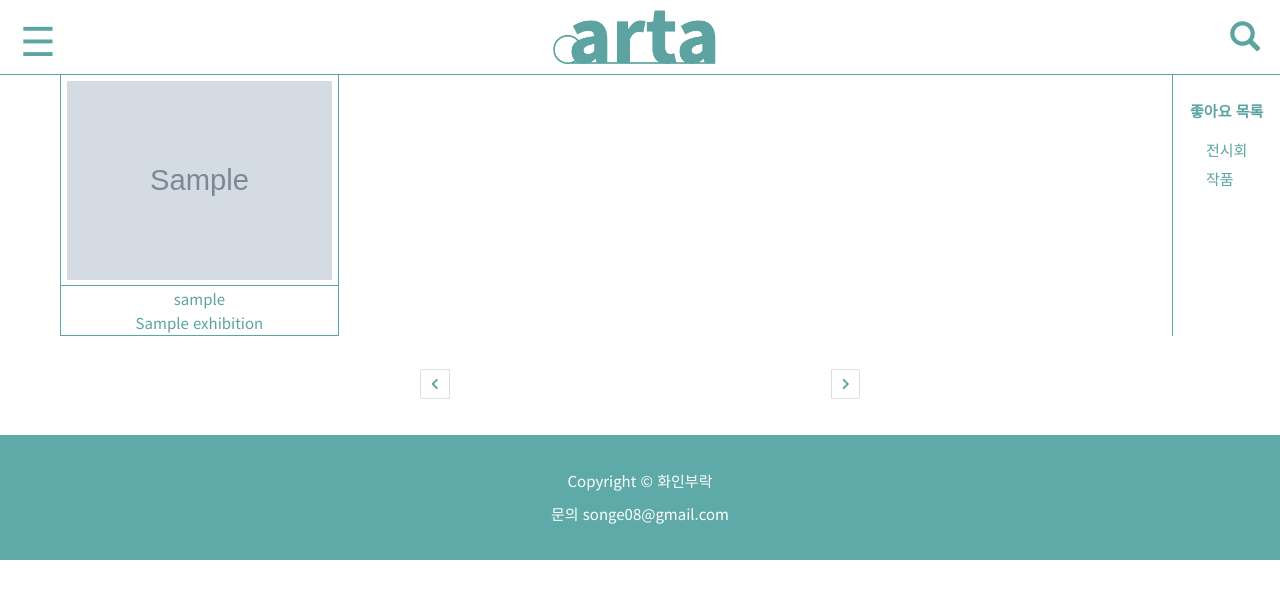
After one commit to moosongsong/project-arta-server, a Django app: page /preference/exhibition/ in a window 1280 px wide. The commit adds this page. Shown: the top 612 px of the page. Run offline with Django 3.2, Linux system fonts and the light colour scheme; tables that the repository leaves empty hold one stand-in row (values such as "Sample post"); grey boxes marked "Sample" are stand-in pictures; some libraries are stand-ins or nearby versions; grey boxes are pictures that could not be loaded.

Commit message:
kakao login

```diff
--- a/arta_project/urls.py
+++ b/arta_project/urls.py
@@ -20,6 +20,7 @@ from django.conf.urls.static import static
 
 urlpatterns = [
     path('admin/', admin.site.urls),
+    path('accounts/', include('allauth.urls')),
     path('', include('exhibition.urls')),
 ]
 
--- /dev/null
+++ b/exhibition/templates/exhibition/ARTA_LikeExhibitionPage.html
@@ -0,0 +1,129 @@
+{% extends 'exhibition/ARTA_header.html' %}
+{% load static %}
+{% block header_title %}<title>좋아요 목록보기</title>{% endblock %}
+
+{% block script_blcok %}{% endblock %}
+{% block style_blcok %}
+    <link rel="stylesheet" href="{% static 'exhibition/css/main.css' %}"/>
+    <link rel="stylesheet" href="{% static 'exhibition/css/LikePage_style.css' %}"/>
+    <link rel="stylesheet" href="{% static 'exhibition/css/pagination.css' %}"/>
+    <style>
+        .category_list {
+            width: 100%;
+            height: 100%;
+            margin: 0;
+            padding-left: 8%;
+            overflow: visible;
+        }
+
+        li {
+            padding-right: 2%;
+            line-height: 1.3;
+            font-size: 10px;
+
+        }
+
+        li > a {
+            font-size: 10px;
+            text-decoration: none;
+        }
+
+        .category_list > li:link > a {
+            text-decoration: none;
+            color: #A0CDC5;
+            font-weight: normal;
+        }
+
+        .category_list > li:visited > a,
+        .category_list > li:active > a,
+        .category_list > li:hover > a {
+            text-decoration: none;
+            color: #5CA4A2;
+            font-weight: bold;
+        }
+
+
+        @media screen and (min-width: 992px) {
+            .category_list {
+                height: 100%;
+                display: flex;
+                align-content: center;
+                flex-direction: column;
+                flex-wrap: wrap;
+                overflow: auto;
+                padding: 0;
+            }
+
+            ul > li:first-child {
+                padding-top: 10px;
+            }
+
+            li {
+                padding-right: 0;
+                padding-bottom: 10px;
+                font-size: 15px;
+            }
+
+            li > a {
+                font-size: 15px;
+            }
+        }
+    </style>
+{% endblock %}
+
+{% block main_blcok %}
+    <div class="row">
+        <div class="aside_container col-md-1 col-md-push-11">
+            <h2 class="h_name"> 좋아요 목록 </h2>
+            <ul class="category_list">
+                <li>
+                    <a href="/preference/exhibition/">전시회</a>
+                </li>
+                <li>
+                    <a href="/preference/piece/">작품</a>
+                </li>
+            </ul>
+        </div>
+        <div class="content_container col-md-11 col-md-pull-1">
+            <div class="article_container">
+                {% if exhibitionlike_list %}
+                    {% for exhibitionlike in exhibitionlike_list %}
+                        <div class="article_block">
+                            <div class="exhibition_img_block">
+                                <a href="{{ exhibitionlike.get_absolute_url }}" class="img_block">
+                                    <img class="exhibition_img" src="{{ exhibitionlike.exhibition.poster.url }}"
+                                         alt="포스터가 서버에서 날아감..."/>
+                                    <div class="exhibition_action">
+                                        <p>{{ exhibitionlike.exhibition.explain | truncatewords:10 }}</p>
+                                    </div>
+                                </a>
+                            </div>
+                            <a href="{{ exhibitionlike.get_absolute_url }}">
+                                <p class="exhibitor">{{ exhibitionlike.exhibition.user.username }}</p>
+                            </a>
+                            <a href="{{ exhibitionlike.get_absolute_url }}">
+                                <p class="exhibition_name">{{ exhibitionlike.exhibition.name }}</p>
+                            </a>
+                        </div>
+                    {% endfor %}
+                {% else %}
+                    <p>아직 좋아요를 표시한 전시회가 없습니다.</p>
+                {% endif %}
+            </div>
+        </div>
+    </div>
+    <div class="row">
+        <div class="footer_row col-xs-12"> <!--아래 페이징 공간-->
+            <footer>
+                <ul class="pagination pagination-sm">
+                    <li class="page-item"><a class="page-link" href="#"><i class="fa fa-chevron-left"
+                                                                           aria-hidden="true"></i></a></li>
+                    <li class="page-item"><a class="page-fake" href="#"><i class="" aria-hidden="true"></i></a></li>
+                    <li class="page-item"><a class="page-fake" href="#"><i class="" aria-hidden="true"></i></a></li>
+                    <li class="page-item"><a class="page-link" href="#"><i class="fa fa-chevron-right"
+                                                                           aria-hidden="true"></i></a></li>
+                </ul>
+            </footer>
+        </div>
+    </div>
+{% endblock %}
--- a/exhibition/templates/exhibition/ARTA_header.html
+++ b/exhibition/templates/exhibition/ARTA_header.html
@@ -1,5 +1,6 @@
 <!DOCTYPE html>
 {% load static %}
+{% load socialaccount %}
 <html lang="ko">
 <head>
     <meta charset="UTF-8">
@@ -198,10 +199,10 @@
                     <a href="/exhibition">전시회 보기 <small>exhibition</small></a>
                     {% if user.is_authenticated %}
                         <a href="/preference/">좋아요 목록보기 <small>like page</small></a>
-                        <a href="#">로그아웃 <small>log out</small></a>
+                        <a href="/accounts/logout/">로그아웃 <small>log out</small></a>
                         <p>{{ user.username }}님 반갑습니다.</p>
                     {% else %}
-                        <a href="/login/">로그인 <small>log in</small></a>
+                        <a href="{% provider_login_url 'kakao' method='oauth2' %}"><img src="https://simpleicons.org/icons/kakaotalk.svg" height="30pt">&nbsp&nbsp Log in with Kakao <small>log in</small></a>
                     {% endif %}
                 </div>
                 <span class="menu_icon" style="cursor:pointer" onclick="openNav()">&#9776; </span>
--- a/exhibition/urls.py
+++ b/exhibition/urls.py
@@ -7,7 +7,9 @@ urlpatterns = [
     path('login/', views.SinglePage.login_page),
     path('test/', views.SinglePage.test_page),
 
-    path('preference/', views.LikePage.all_like_page),
+    path('preference/', views.LikePieceList.as_view()),
+    path('preference/piece/', views.LikePieceList.as_view()),
+    path('preference/exhibition/', views.LikeExhibitionList.as_view()),
     path('search/', views.SearchPage.search_page),
     path('search/result/', views.SearchPage.search_result_page),
 
@@ -19,6 +21,7 @@ urlpatterns = [
     path('exhibition/<int:pk>/dislike/', views.LikeManage.exhibition_dislike),
 
     path('exhibition/piece/<int:pk>/', views.PieceDetail.as_view()),
+    # path('exhibition/piece/<int:pk>/', views.PieceManage.show_piece_detail),
     path('exhibition/piece/<int:pk>/new_comment/', views.CommentManage.new_comment),
     path('exhibition/piece/delete_comment/<int:pk>/', views.CommentManage.delete_comment),
     path('exhibition/piece/<int:pk>/new_like/', views.LikeManage.piece_like),
--- a/exhibition/views.py
+++ b/exhibition/views.py
@@ -3,27 +3,29 @@ from django.views.generic import ListView, DetailView
 from .models import Exhibition, Category, Material, Piece, Comment, GuestBook, ExhibitionLike, PieceLike
 from django.core.exceptions import PermissionDenied
 from django.shortcuts import get_object_or_404
+from django.contrib import messages
 
 
 class SinglePage:
     def landing_page(request):
         return render(
             request,
-            'arta_front_develop/ARTA_main_page.html'
+            'exhibition/ARTA_main_page.html'
         )
 
     def about_page(request):
         return render(
             request,
-            'arta_front_develop/ARTA_introduction.html'
+            'exhibition/ARTA_introduction.html'
         )
 
     def login_page(request):
         return render(
             request,
-            'arta_front_develop/ARTA_User_members_login.html'
+            'exhibition/ARTA_User_login.html'
         )
 
+    # 여기서 test할 파일 집어넣어서 하시오.
     def test_page(request):
         return render(
             request,
@@ -58,7 +60,6 @@ class ExhibitionDetail(DetailView):
 
 class PieceDetail(DetailView):
     model = Piece
-
     template_name = 'exhibition/ARTA_User_piece_show.html'
 
     def get_context_data(self, **kwargs):
@@ -74,6 +75,7 @@ class CommentManage:
             if request.method == 'POST':
                 comment = Comment(content=request.POST.get('content'), piece=piece, user=request.user)
                 comment.save()
+                messages.warning(request, "댓글을 성공적으로 등록했습니다.")
                 return redirect(comment.get_absolute_url())
             else:
                 return redirect(piece.get_absolute_url())
@@ -85,6 +87,7 @@ class CommentManage:
         piece = comment.piece
         if request.user.is_authenticated and request.user == comment.user:
             comment.delete()
+            messages.warning(request, "댓글이 성공적으로 삭제되었습니다.")
             return redirect(piece.get_absolute_url())
         else:
             raise PermissionDenied
@@ -98,6 +101,7 @@ class GuestbookManage:
             if request.method == 'POST':
                 guestbook = GuestBook(content=request.POST.get('content'), exhibition=exhibition, user=request.user)
                 guestbook.save()
+                messages.warning(request, "방명록을 성공적으로 등록했습니다.")
                 return redirect(guestbook.get_absolute_url())
             else:
                 return redirect(exhibition.get_absolute_url())
@@ -109,6 +113,7 @@ class GuestbookManage:
         exhibition = guestbook.exhibition
         if request.user.is_authenticated and request.user == guestbook.user:
             guestbook.delete()
+            messages.warning(request, "방명록이 성공적으로 삭제되었습니다.")
             return redirect(exhibition.get_absolute_url())
         else:
             raise PermissionDenied
@@ -118,6 +123,11 @@ class LikeManage:
     def exhibition_like(request, pk):
         if request.user.is_authenticated:
             exhibition = get_object_or_404(Exhibition, pk=pk)
+            olderLike = ExhibitionLike.objects.filter(exhibition=exhibition, user=request.user)
+
+            if olderLike:
+                return redirect(exhibition.get_absolute_url())
+
             like = ExhibitionLike(exhibition=exhibition, user=request.user)
             like.save()
             return redirect(like.get_absolute_url())
@@ -136,6 +146,10 @@ class LikeManage:
     def piece_like(request, pk):
         if request.user.is_authenticated:
             piece = get_object_or_404(Piece, pk=pk)
+            olderLike = PieceLike.objects.filter(piece=piece, user=request.user)
+            if olderLike:
+                return redirect(piece.get_absolute_url())
+
             like = PieceLike(piece=piece, user=request.user)
             like.save()
             return redirect(like.get_absolute_url())
@@ -152,33 +166,41 @@ class LikeManage:
             return PermissionDenied
 
 
-class LikePage:
-    def all_like_page(request):
-        return render(
-            request,
-            'arta_front_develop/ARTA_LikePage.html',
-            {
-                #
-            }
-        )
+class LikePieceList(ListView):
+    model = PieceLike
+    template_name = 'exhibition/ARTA_LikePiecePage.html'
+
+    def get_context_data(self, **kwargs):
+        context = super(LikePieceList, self).get_context_data()
+        return context
 
 
-class PiecePage:
-    def add_comment(request, pk):
-        return render(
-            request,
-            'arta_front_develop/ARTA_User_piece_show.html',
-            {
-                #
-            }
-        )
+class LikeExhibitionList(ListView):
+    model = ExhibitionLike
+    template_name = 'exhibition/ARTA_LikeExhibitionPage.html'
+
+    def get_context_data(self, **kwargs):
+        context = super(LikeExhibitionList, self).get_context_data()
+        return context
+
+
+# class LikePage:
+#     def all_like_page(request):
+#         pieces = get_object_or_404()
+#         return render(
+#             request,
+#             'arta_front_develop/ARTA_LikePage.html',
+#             {
+
+# }
+# )
 
 
 class SearchPage:
     def search_page(request):
         return render(
             request,
-            'arta_front_develop/ARTA_search_page.html',
+            'exhibition/ARTA_search_page.html',
             {
                 #
             }
@@ -187,7 +209,7 @@ class SearchPage:
     def search_result_page(request, key):
         return render(
             request,
-            'arta_front_develop/ARTA_search_result.html',
+            'exhibition/ARTA_search_result.html',
             {
                 #
             }
```
Also changed, not shown: arta_project/settings.py (+19 -2 lines), exhibition/templates/exhibition/ARTA_LikePage.html (+69 -5 lines), exhibition/templates/exhibition/ARTA_LikePiecePage.html (added, +129 -0 lines), exhibition/templates/exhibition/ARTA_User_exhibition_show.html (+7 -0 lines), exhibition/templates/exhibition/ARTA_User_piece_show.html (+7 -0 lines).
